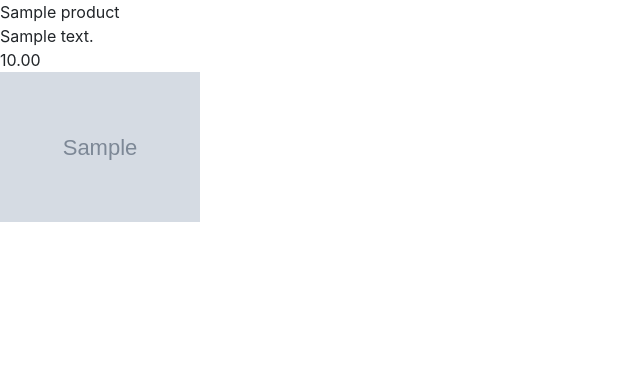
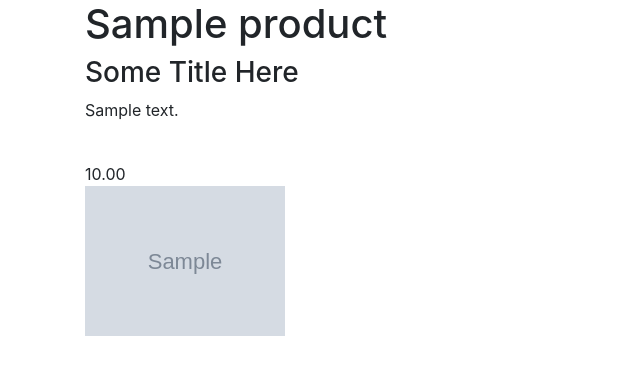
Before and after one commit to collegedayss/Ecommerce_repo, a Django app: a page that uses ecommerce/products/templates/products/detail.html in a window 1280 px wide. Shown: the part 72-447 px from the top of the page, without its empty margins (0-640 px from the left). Run offline with Django 3.2, Linux system fonts and the light colour scheme; tables that the repository leaves empty hold one stand-in row (values such as "Sample post"); grey boxes marked "Sample" are stand-in pictures; some libraries are stand-ins or nearby versions.

Commit message:
04/39 Template Filters

```diff
--- a/ecommerce/products/models.py
+++ b/ecommerce/products/models.py
@@ -61,6 +61,7 @@ class Product(models.Model):
         upload_to=upload_image_path, null=True, blank=True)
     featured = models.BooleanField(default=False)
     active = models.BooleanField(default=True)
+    #timestamp = models.DateTimeField(auto_now_add=True)
 
     objects = ProductManager()
 
--- a/ecommerce/products/templates/products/detail.html
+++ b/ecommerce/products/templates/products/detail.html
@@ -2,12 +2,22 @@
 
 {% block content %}
 
+<div class='container'>
 
-{{ object.title}} <br />
-{{ object.description}} <br />
+    <div class='row'>
+     <div class='col'>
+  <h1>{{ object.title}}</h1>
+
+
+  <h3>{{ "some title here"|title}}    </h3>
+{{ object.description|linebreaks}} <br />
 {{ object.price}} <br />
 {%if object.image%}
 <img src='{{ object.image.url}}' class='img-fluid' style="width: 200px;" />
 {% endif %}
+</div>
+</div>
+</div>
+
 
 {% endblock %}
--- a/ecommerce/products/templates/products/snippets/card.html
+++ b/ecommerce/products/templates/products/snippets/card.html
@@ -4,7 +4,7 @@
   {% endif %}
   <div class="card-body">
     <h5 class="card-title">{{ instance.title }}</h5>
-    <p class="card-text">Some quick example text to build on the card title and make up the bulk of the card's content.</p>
+    <p class="card-text">{{ instance.description|linebreaks|truncatewords:12 }}</p>
     <a href="{{ instance.get_absolute_url }}" class="btn btn-primary">View</a>
     <!-- <a href="{% url 'products:detail' slug=instance.slug  %}" class="btn btn-warning">URL shortcut</a>-->
 
```
